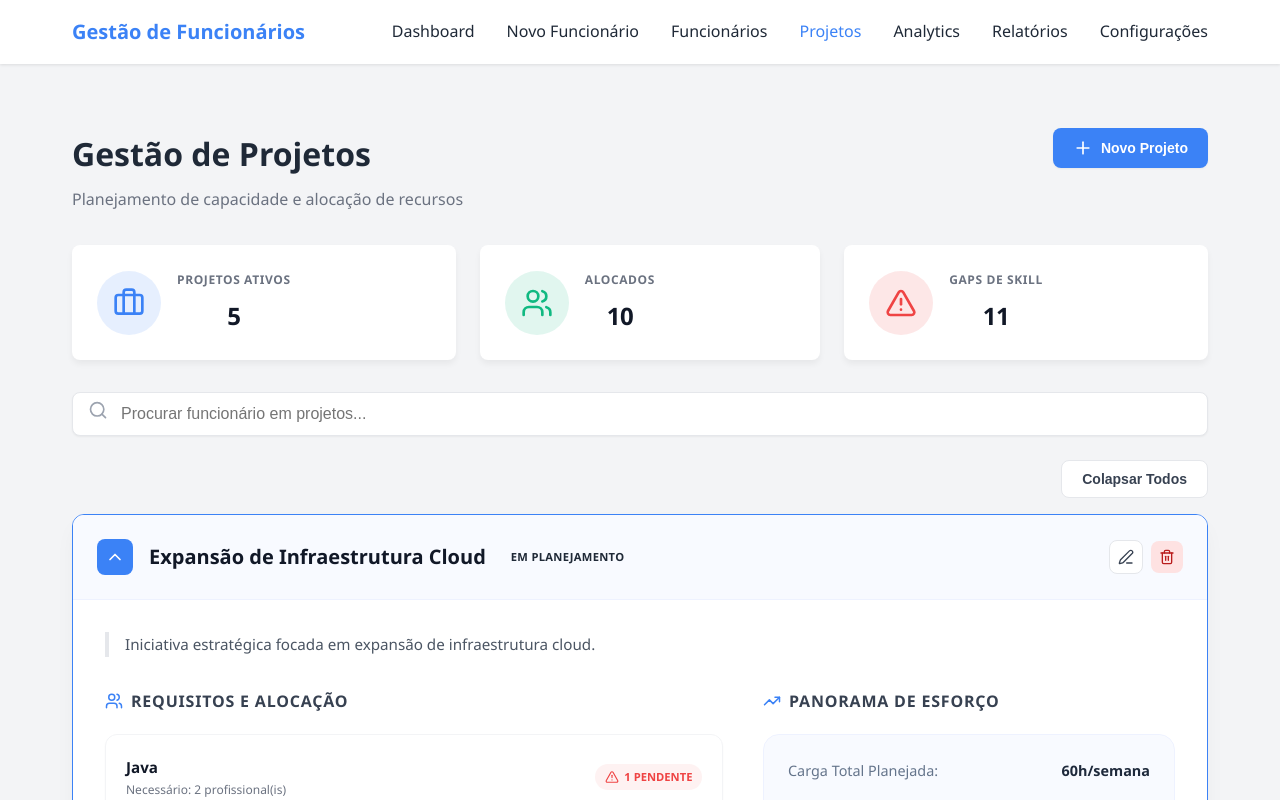
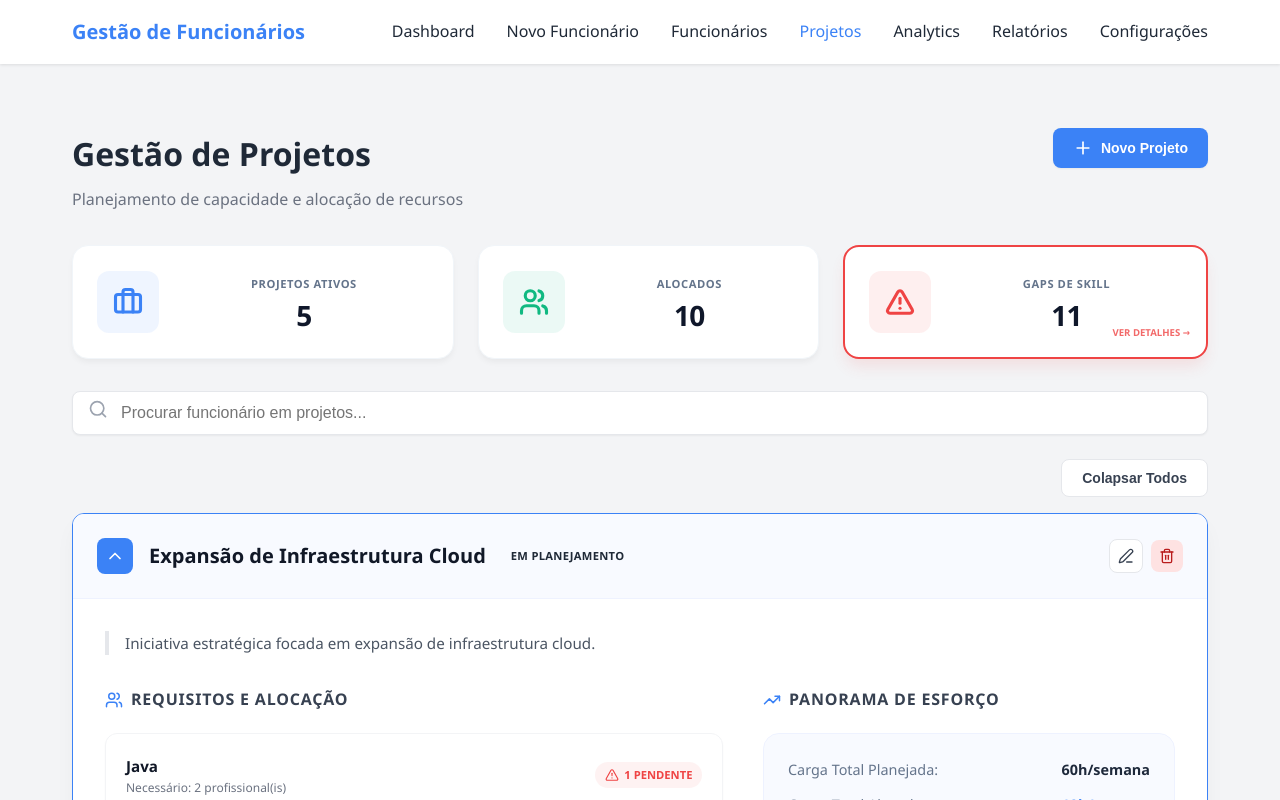
Before and after one commit to 710lucas/Gest-o-de-funcionarios-GISI, a React (Vite) app: page /projetos in a window 1280 px wide. Shown: the top 800 px of the page. Built offline with nearby package versions, Linux system fonts and the light colour scheme.

Commit message:
style: aprimorar StatCards e destacar interatividade do gap de skills

```diff
--- a/src/pages/Projetos.jsx
+++ b/src/pages/Projetos.jsx
@@ -135,26 +135,65 @@ const Projetos = () => {
       .sort((a, b) => a.esforcoAtual - b.esforcoAtual);
   };
 
-  const StatCard = ({ title, value, icon: IconComponent, color, onClick }) => (
-    <div className="stat-card" onClick={onClick} style={{
-      padding: isMobile ? '1rem' : '1.5rem',
-      borderRadius: '8px',
-      boxShadow: '0 4px 6px rgba(0,0,0,0.05)',
+  const StatCard = ({ title, value, icon: IconComponent, color, onClick, highlighted }) => (
+    <div
+      className={`stat-card ${highlighted ? 'highlighted' : ''}`}
+      onClick={onClick}
+      style={{
+        padding: isMobile ? '1.25rem' : '1.5rem',
+        borderRadius: '16px',
+        boxShadow: highlighted ? `0 10px 15px -3px ${color}20` : '0 4px 6px -1px rgba(0,0,0,0.05)',
         backgroundColor: '#fff',
         display: 'flex',
         alignItems: 'center',
-      gap: '1rem',
+        gap: '1.25rem',
         flexGrow: '1',
         cursor: onClick ? 'pointer' : 'default',
-      transition: onClick ? 'transform 0.2s' : 'none'
+        border: highlighted ? `2px solid ${color}` : '1px solid #f1f5f9',
+        position: 'relative',
+        overflow: 'hidden'
+      }}
+    >
+      <div style={{
+        backgroundColor: `${color}15`,
+        padding: isMobile ? '0.75rem' : '1rem',
+        borderRadius: '12px',
+        display: 'flex',
+        color: color
       }}>
-      <div style={{ backgroundColor: `${color}20`, padding: isMobile ? '0.75rem' : '1rem', borderRadius: '50%', display: 'flex' }}>
-        <IconComponent size={isMobile ? 24 : 32} color={color} />
+        <IconComponent size={isMobile ? 24 : 30} strokeWidth={2.5} />
       </div>
-      <div>
-        <div className="stat-label" style={{ fontSize: '0.75rem', color: '#6b7280', fontWeight: '600', textTransform: 'uppercase' }}>{title}</div>
-        <div className="stat-value" style={{ fontSize: isMobile ? '1.25rem' : '1.5rem', fontWeight: 'bold', color: '#111827' }}>{value}</div>
+      <div style={{ flex: 1 }}>
+        <div className="stat-label" style={{
+          fontSize: '0.7rem',
+          color: '#64748b',
+          fontWeight: '700',
+          textTransform: 'uppercase',
+          letterSpacing: '0.05em',
+          marginBottom: '0.25rem'
+        }}>{title}</div>
+        <div className="stat-value" style={{
+          fontSize: isMobile ? '1.5rem' : '1.75rem',
+          fontWeight: '800',
+          color: '#0f172a',
+          lineHeight: 1
+        }}>{value}</div>
       </div>
+      {onClick && (
+        <div style={{
+          position: 'absolute',
+          right: '1rem',
+          bottom: '1rem',
+          fontSize: '0.6rem',
+          fontWeight: '800',
+          color: color,
+          textTransform: 'uppercase',
+          opacity: 0.8,
+          display: isMobile ? 'none' : 'block'
+        }}>
+          Ver Detalhes →
+        </div>
+      )}
     </div>
   );
 
@@ -188,6 +227,7 @@ const Projetos = () => {
           icon={AlertTriangle}
           color="#ef4444"
           onClick={() => navigate('/skill-gaps')}
+          highlighted={true}
         />
       </div>
 
```
Lines whose indentation alone changed are shown as unchanged.
